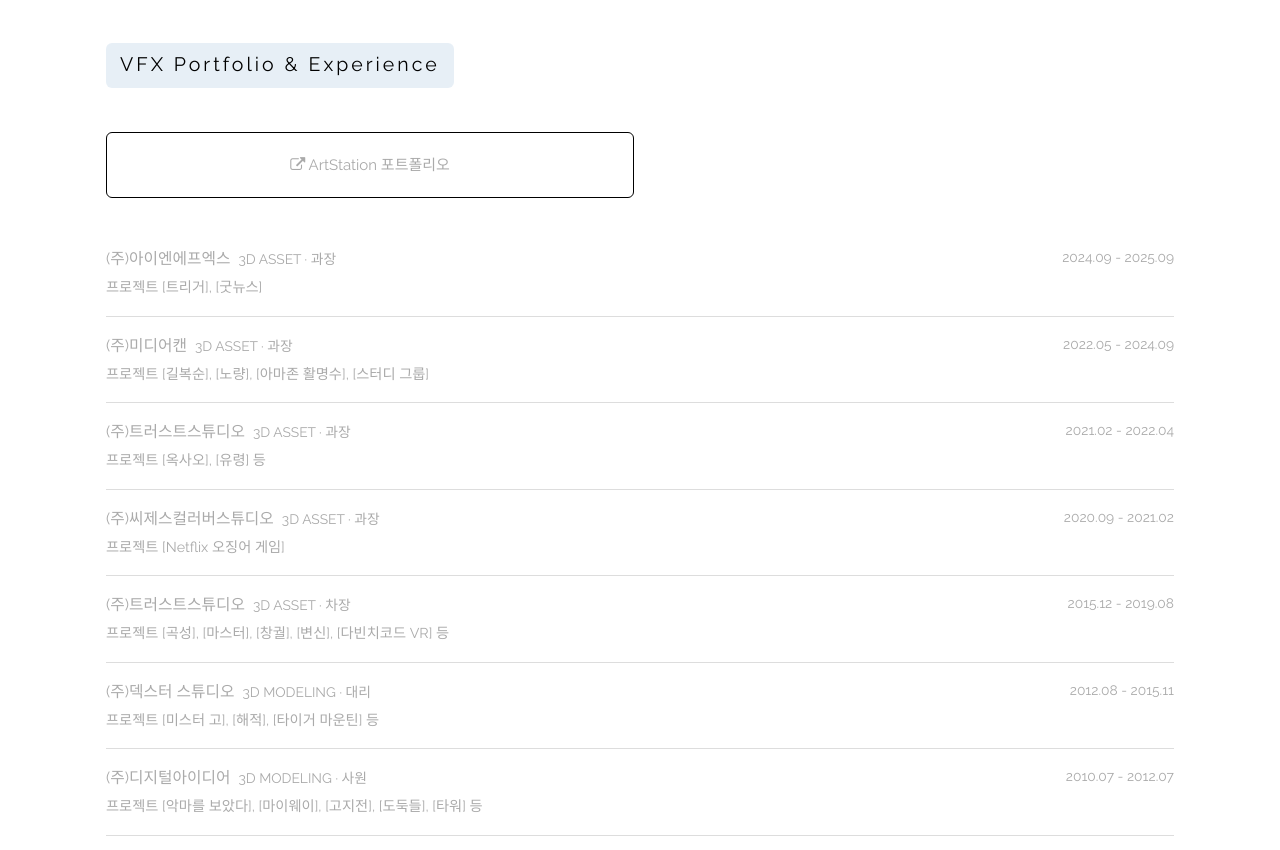
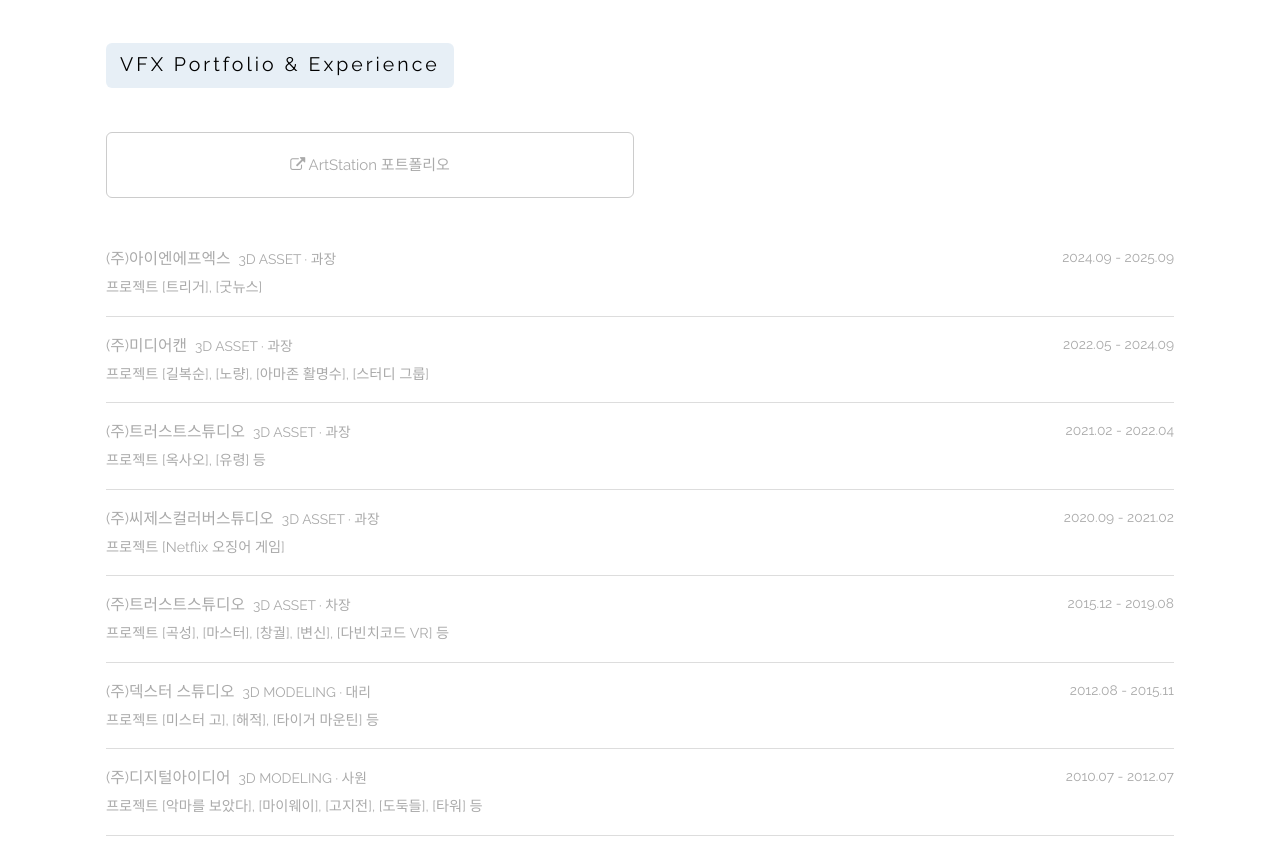
Before and after one commit to vincecater1030/vincecater1030.github.io, a plain HTML site: page index.html in a window 1280 px wide. Shown: the part 2460-3310 px from the top of the page. Drawn offline with nearby package versions, Linux system fonts and the light colour scheme; a web font is replaced by a local one.

Commit message:
Update index.html

```diff
--- a/index.html
+++ b/index.html
@@ -147,7 +147,7 @@
       .gray, .gray .row span, .gray .row time, .gray .item p {
         color: #aaa;
       }
-      .gray .links a {
+            .gray .links a, .links.gray a {
         border-color: #ccc;
       }
       .gray .bar i {
```
